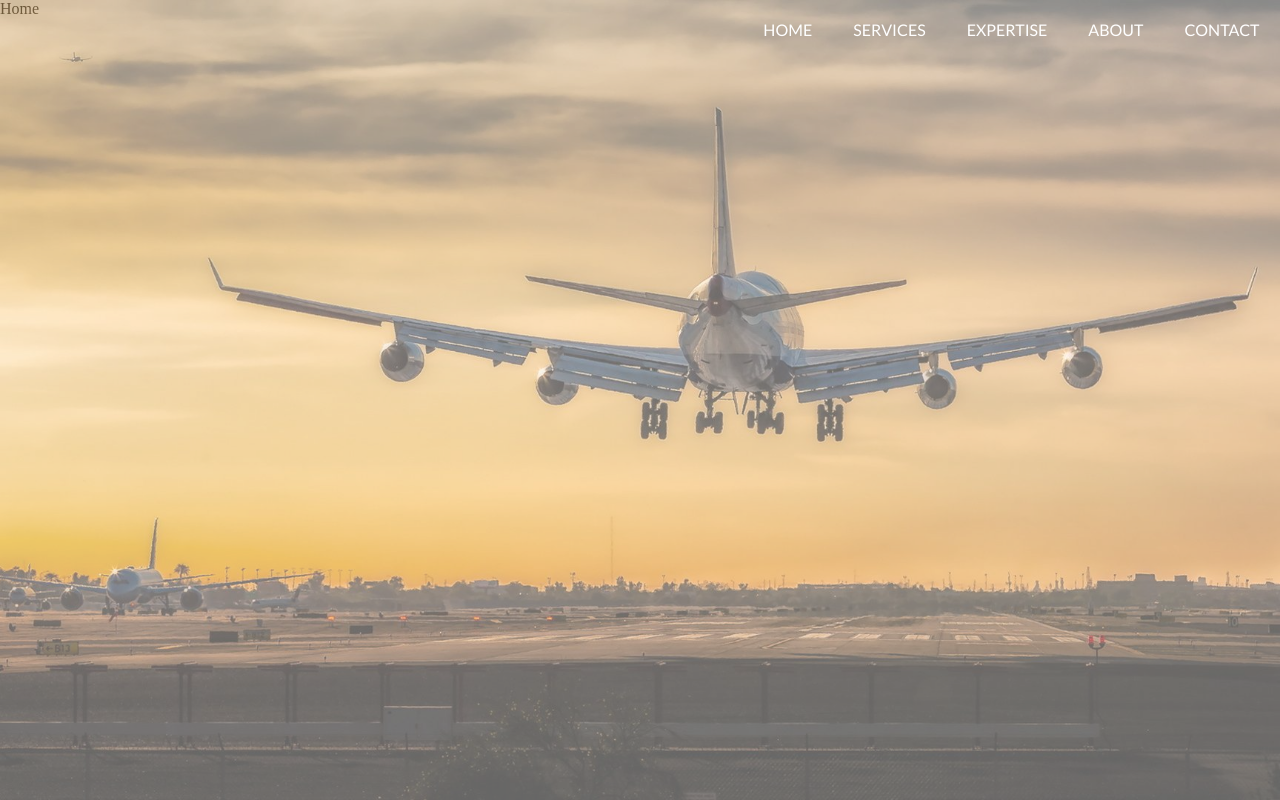
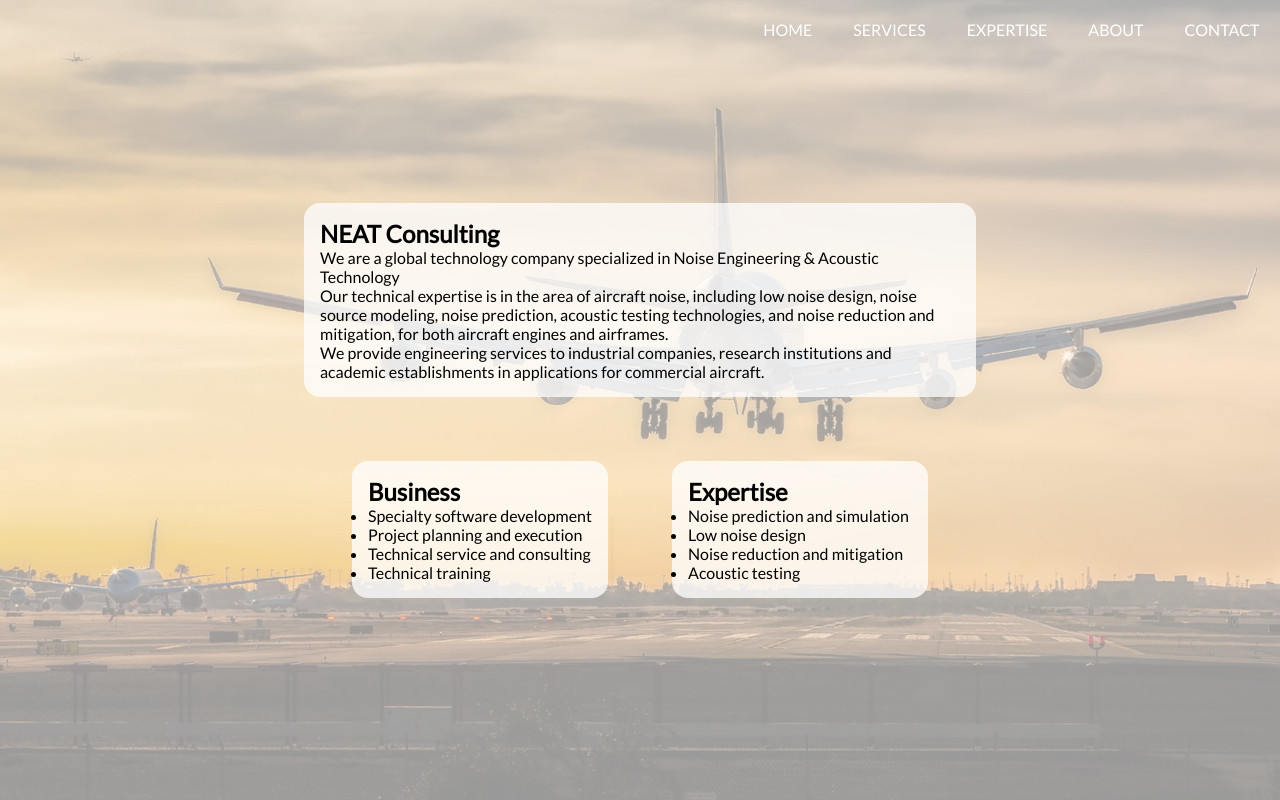
Before and after one commit to neat-consulting/neat-website, a React app: page / in a window 1280 px wide. Built offline with nearby package versions, Linux system fonts and the light colour scheme.

Commit message:
Home page

```diff
--- a/src/components/Home/Home.jsx
+++ b/src/components/Home/Home.jsx
@@ -1,9 +1,38 @@
 import React, { Component } from 'react';
+import './_Home.scss';
 
 export default class Home extends Component {
   render() {
     return (
-      <div>Home</div>
+      <div className="home">
+        <article className="summary">
+          <h1>NEAT Consulting</h1>
+          <p>We are a global technology company specialized in Noise Engineering & Acoustic Technology</p>
+          <p>Our technical expertise is in the area of aircraft noise, including low noise design, noise source modeling, noise prediction, acoustic testing technologies, and noise reduction and mitigation, for both aircraft engines and airframes.</p>
+          <p>We provide engineering services to industrial companies, research institutions and academic establishments in applications for commercial aircraft.</p>
+        </article>
+
+        <div className="summary-container">
+          <article className="summary">
+            <h2>Business</h2>
+            <ul>
+              <li>Specialty software development</li>
+              <li>Project planning and execution</li>
+              <li>Technical service and consulting</li>
+              <li>Technical training</li>
+            </ul>
+          </article>
+          <article className="summary">
+            <h2>Expertise</h2>
+            <ul>
+              <li>Noise prediction and simulation</li>
+              <li>Low noise design</li>
+              <li>Noise reduction and mitigation</li>
+              <li>Acoustic testing</li>
+            </ul>
+          </article>
+        </div>
+      </div>
     );
   }
 }
--- /dev/null
+++ b/src/components/Home/_Home.scss
@@ -0,0 +1,26 @@
+.home {
+  display: flex;
+  flex-direction: column;
+  justify-content: center;
+  align-items: center;
+  width: 50%; height: 100vh;
+}
+
+.summary-container {
+  display: flex;
+  flex-direction: row;
+  justify-content: space-between;
+  width: 100%;
+}
+
+.summary {
+  z-index: 3;
+  box-shadow: 5px, 5px, 5px, black;
+  margin: 2em;
+  padding: 1em;
+  width: 100%;
+  border-radius: 1em;
+  background: rgba(white, 0.75);
+  color: black;
+  font-family: Lato;
+}
--- a/src/containers/App/App.jsx
+++ b/src/containers/App/App.jsx
@@ -7,7 +7,9 @@ export default class App extends Component {
     return (
       <div className="app">
         <Nav />
-        {this.props.children}
+        <div className="container">
+          {this.props.children}
+        </div>
       </div>
     );
   }
--- a/src/containers/App/_App.scss
+++ b/src/containers/App/_App.scss
@@ -1,17 +1,26 @@
- * {
-   margin: 0;
-   padding: 0;
- }
+* {
+  margin: 0;
+  padding: 0;
+}
 
 .app::after {
   content: '';
   display: block;
   position: absolute;
+  z-index: -1;
   left: 0; top: 0;
   width: 100%; height: 100%;
-  opacity: 0.6;
+  opacity: 0.4;
   background-image: url('../../assets/plane.jpg');
   background-repeat: no-repeat;
   background-position: 50% 0;
   background-size: cover;
 }
+
+.container {
+  display: flex;
+  flex-direction: column;
+  justify-content: center;
+  align-items: center;
+  height: 100vh;
+}
```
